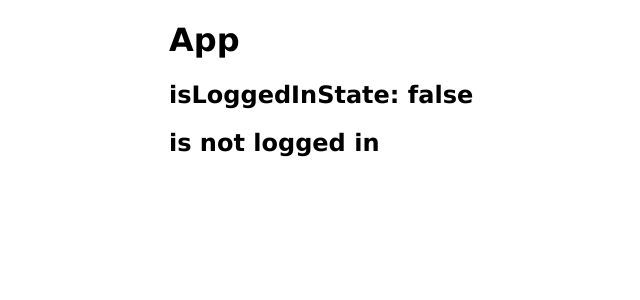
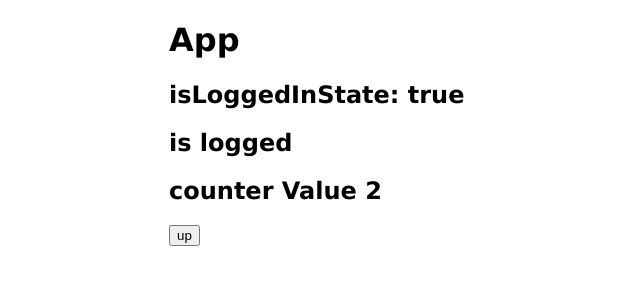
Before and after one commit to MariusCodeAcademy/type8-react-04-state-lifecycle-hooks, a React (Create React App) app: page / in a window 1280 px wide. Shown: the top 300 px of the page, without its empty margins (171-811 px from the left). Built offline with nearby package versions, Linux system fonts and the light colour scheme.

Commit message:
useEffect

```diff
--- a/src/App.jsx
+++ b/src/App.jsx
@@ -1,5 +1,6 @@
 import { useState } from 'react';
 import './App.css';
+import Counter from './components/Counter';
 
 function App() {
   // State - react componento specialus kintamasis nuo kurio gali priklausyti kaip atvsivaizduoja jsx
@@ -15,7 +16,7 @@ function App() {
     isLoggedIn = false;
     // niekada tiesiogiai neprilyginam state jokiai reiksmei
     // isLoggedInState = false;
-    setIsLoggedInState(false);
+    // setIsLoggedInState(false);
     // console.log('isLoggedInState ===', isLoggedInState);
     // console.log('isLoggedIn ===', isLoggedIn);
   }, 3000);
@@ -25,6 +26,7 @@ function App() {
       <h1>App</h1>
       <h2>isLoggedInState: {isLoggedInState.toString()}</h2>
       <h2>{isLoggedInState ? 'is logged' : 'is not logged in'}</h2>
+      <Counter />
     </div>
   );
 }
--- a/src/components/Counter.jsx
+++ b/src/components/Counter.jsx
@@ -1,4 +1,36 @@
+import { useState, useEffect } from 'react';
 // create Counter komponeta
 // atvaizdujam div ir h2
 // h2 reiksme bus state kintamasis (0)
 // kas 2 sekundes norim didinti kintamojo reiksme 1
+
+function Counter() {
+  console.log('<Counter/> ran');
+  const [counterValue, setCouterValue] = useState(0);
+
+  function padidinti() {
+    // jei musu nauja busena priklauso nuo pries tai buvusios
+    // mes turim antaujinimo reiksme paduoti su funkcija
+    setCouterValue((prevState) => {
+      console.log('prevState ===', prevState);
+      return prevState + 1;
+    });
+  }
+  useEffect(() => {
+    setTimeout(() => {
+      // setCouterValue(counterValue + 1);
+      // counterValue += 1;
+      // counterValue = counterValue + 1;
+      padidinti();
+    }, 3000);
+  }, []);
+
+  return (
+    <div>
+      <h2>counter Value {counterValue}</h2>
+      <button onClick={padidinti}>up</button>
+    </div>
+  );
+}
+
+export default Counter;
```
